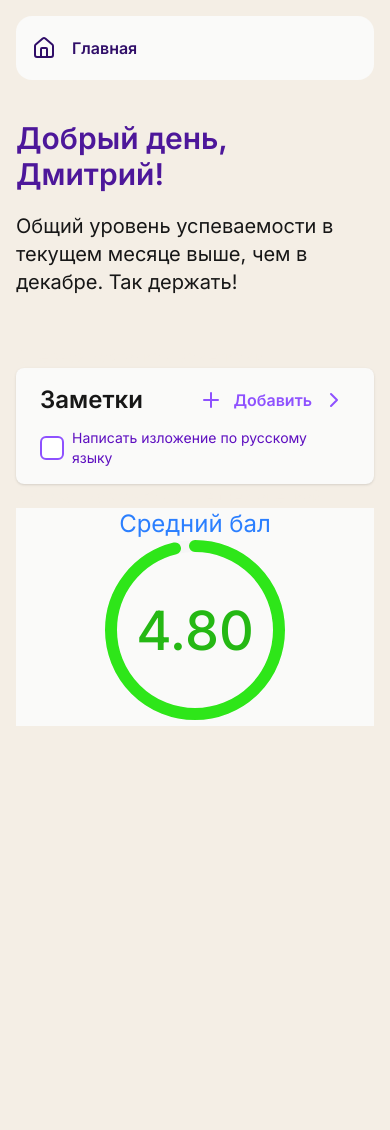
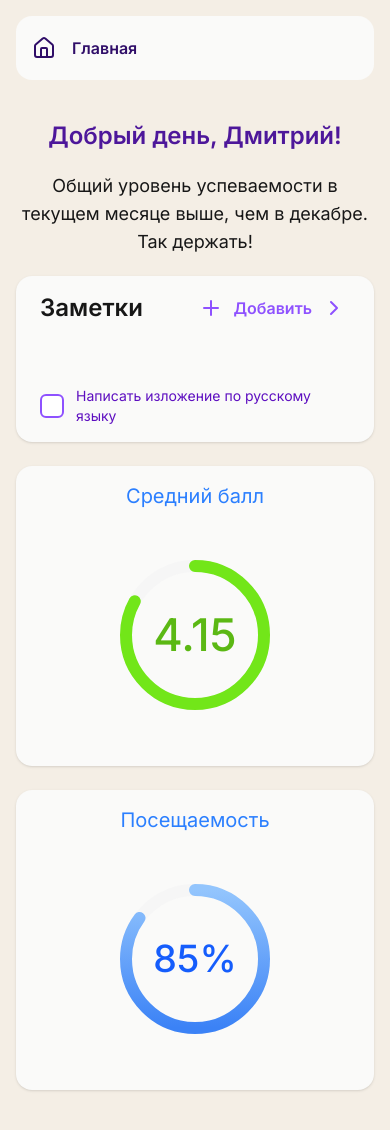
Before and after one commit to d1s0l/front-for-diary, a Next.js app: page /student/home in a window 390 px wide. Shown: the top 1130 px of the page. Before the commit the page ends 844 px from the top, so only its background shows below. Built offline with nearby package versions, Linux system fonts and the light colour scheme.

Commit message:
Средний балл и посещаемость на Главной стринце с адаптивом

```diff
--- a/src/app/student/home/page.tsx
+++ b/src/app/student/home/page.tsx
@@ -1,13 +1,14 @@
 "use client";
 
-import { IconTextElement } from "@/components/layout/ui/Header";
+import { useState } from "react";
 import Profile from "@/components/layout/ui/Profile";
 import { HomeIcon } from "lucide-react";
-import { useState } from "react";
+import { IconTextElement } from "@/components/layout/ui/Header";
 import { AddNoteButton } from "@/components/layout/ui/zametka/AddNoteButton";
 import { NoteInput } from "@/components/layout/ui/zametka/NoteInput";
 import { NoteItem } from "@/components/layout/ui/zametka/NoteItem";
-import { ScoreCircle } from "@/components/layout/ui/ScoreCircle";
+import { ScoreCircle } from "@/components/layout/ui/diagramms/AvarageScore";
+import { PercentageCircle } from "@/components/layout/ui/diagramms/AvarageAttendance"
 
 interface UserName {
   firstName: string;
@@ -52,24 +53,25 @@ const HomePage: React.FC = () => {
   return (
     <div>
       <div className="flex justify-between mb-10">
-            <IconTextElement
-            icon={HomeIcon}
-            text='Главная'/>
+        <IconTextElement icon={HomeIcon} text='Главная'/>
         <Profile />
       </div>
 
-        <div className="flex flex-row justify-around items-center mb-5">
-            <img className="hidden sm:block" src="/card.png" alt="Статистика" />
-            <div className="flex flex-col gap-5 mb-7">
-                <span className="text-violet-900 font-semibold text-3xl">Добрый день, {userData.firstName}!</span>
-                <span className="text-neutral-900 font-normal text-xl">Общий уровень успеваемости в текущем месяце выше, чем в декабре. Так держать!</span>
+      <div className="flex flex-col lg:flex-row justify-around items-center mb-5 gap-6">
+        <img className="hidden lg:block" src="/card.png" alt="Статистика" />
+        <div className="flex flex-col gap-5 w-full lg:w-2/3">
+          <span className="text-violet-900 font-semibold text-2xl lg:text-3xl text-center lg:text-left">
+            Добрый день, {userData.firstName}!
+          </span>
+          <span className="text-neutral-900 font-normal text-lg lg:text-xl text-center lg:text-left">
+            Общий уровень успеваемости в текущем месяце выше, чем в декабре. Так держать!
+          </span>
         </div>
       </div>
 
-        <div className="grid">
-            //Первая карточка с заметками
-            <div className=" bg-stone-50 px-6 py-4 rounded-lg shadow-sm">
-                <div className="flex flex-row flex-wrap justify-between items-center mb-3">
+      <div className="grid grid-cols-1 lg:grid-cols-[2fr_1fr_1fr] gap-6 mb-10">
+            <div className="bg-stone-50 px-6 py-4 rounded-2xl shadow-sm">
+                <div className="flex flex-wrap justify-between items-center mb-15.5">
                 <span className="font-semibold text-neutral-900 text-2xl">Заметки</span>
                 <AddNoteButton onClick={() => setIsAdding(true)} />
                 </div>
@@ -95,15 +97,16 @@ const HomePage: React.FC = () => {
                 ))}
                 </div>
             </div>
-            //Вторая карточка со средней оценкой
-            <div className="flex flex-col items-center bg-stone-50 ">
-                    <span className="text-2xl text-blue-500">Средний бал</span>
-                    <div>
-                        <ScoreCircle score={4.8} />
-                    </div>
+
+            <div className="flex flex-col items-center justify-between bg-stone-50 px-6 pb-14 pt-4 rounded-2xl shadow-sm h-full min-h-[300px]">
+                <span className="text-xl text-blue-500">Средний балл</span>
+                <ScoreCircle score={4.15} size={150} />
             </div>
 
-
+            <div className="flex flex-col items-center justify-between bg-stone-50 px-6 pb-14 pt-4 rounded-2xl shadow-sm h-full min-h-[300px]">
+                <span className="text-xl text-blue-500">Посещаемость</span>
+                <PercentageCircle percentage={85} size={150} />
+            </div>
         </div>
     </div>
   );
--- /dev/null
+++ b/src/components/layout/ui/diagramms/AvarageAttendance.tsx
@@ -0,0 +1,80 @@
+"use client";
+
+interface PercentageCircleProps {
+  percentage: number;
+  size?: number;
+  strokeWidth?: number;
+  showDecimal?: boolean;
+}
+
+export const PercentageCircle = ({
+  percentage,
+  size = 180,
+  strokeWidth = 12,
+  showDecimal = false
+}: PercentageCircleProps) => {
+
+  const validatedPercentage = Math.min(Math.max(percentage, 0), 100);
+
+
+  const gradientId = "blue-gradient";
+  const textColor = "text-blue-600";
+
+
+  const formatPercentage = (value: number) => {
+    return showDecimal ? value.toFixed(1) : Math.round(value);
+  };
+
+
+  const radius = (size - strokeWidth) / 2;
+  const circumference = 2 * Math.PI * radius;
+  const strokeDashoffset = circumference - (validatedPercentage / 100) * circumference;
+
+  return (
+    <div className="relative inline-flex items-center justify-center">
+      <svg
+        height={size}
+        width={size}
+        className="transform -rotate-90"
+      >
+        <defs>
+          <linearGradient id={gradientId} x1="0%" y1="0%" x2="100%" y2="0%">
+            <stop offset="0%" stopColor="#3b82f6" /> {/* blue-500 */}
+            <stop offset="100%" stopColor="#93c5fd" /> {/* blue-300 */}
+          </linearGradient>
+        </defs>
+
+
+        <circle
+          cx={size / 2}
+          cy={size / 2}
+          r={radius}
+          fill="transparent"
+          stroke="#e5e7eb"
+          strokeOpacity={0.2}
+          strokeWidth={strokeWidth}
+        />
+
+
+        <circle
+          cx={size / 2}
+          cy={size / 2}
+          r={radius}
+          fill="transparent"
+          stroke={`url(#${gradientId})`}
+          strokeWidth={strokeWidth}
+          strokeDasharray={circumference}
+          strokeDashoffset={strokeDashoffset}
+          strokeLinecap="round"
+          className="transition-all duration-500 ease-out"
+        />
+      </svg>
+
+
+      <span className={`absolute font-medium ${textColor}`}
+            style={{ fontSize: size * 0.25 }}>
+        {formatPercentage(validatedPercentage)}%
+      </span>
+    </div>
+  );
+};
--- a/src/components/layout/ui/ScoreCircle.tsx
+++ b/src/components/layout/ui/diagramms/AvarageScore.tsx
@@ -1,10 +1,10 @@
 "use client";
 
 interface ScoreCircleProps {
-  score: number; // Оценка от 1 до 5
-  size?: number; // Размер в пикселях (по умолчанию 60)
-  strokeWidth?: number; // Толщина линии (по умолчанию 8)
-  precision?: number; // Точность отображения (0, 1 или 2 знака)
+  score: number;
+  size?: number;
+  strokeWidth?: number;
+  precision?: number;
 }
 
 export const ScoreCircle = ({
@@ -35,7 +35,6 @@ export const ScoreCircle = ({
     return rounded % 1 === 0 ? rounded.toFixed(0) : rounded.toFixed(2);
   };
 
-  // Рассчитываем параметры круга
   const radius = (size - strokeWidth) / 2;
   const circumference = 2 * Math.PI * radius;
   const strokeDashoffset = circumference - (percentage / 100) * circumference;
--- a/src/components/layout/ui/zametka/NoteItem.tsx
+++ b/src/components/layout/ui/zametka/NoteItem.tsx
@@ -9,8 +9,7 @@ interface NoteItemProps {
 
 export const NoteItem = ({ id, label, checked, onToggle }: NoteItemProps) => {
   return (
-    <label className="flex items-center gap-2 sm:gap-3 cursor-pointer group w-full">
-      {/* Скрытый нативный чекбокс */}
+    <label className="flex items-center gap-3 sm:gap-3 cursor-pointer group w-full">
       <input
         type="checkbox"
         checked={checked}
@@ -18,9 +17,8 @@ export const NoteItem = ({ id, label, checked, onToggle }: NoteItemProps) => {
         className="sr-only"
       />
 
-      {/* Кастомный адаптивный чекбокс */}
       <div className={`
-        w-6 h-6 sm:w-7 sm:h-7 md:w-8 md:h-8  // Размеры для разных экранов
+        w-6 h-6 sm:w-7 sm:h-7 md:w-8 md:h-8
         border-2 rounded-md flex items-center justify-center
         transition-colors duration-200
         ${checked
@@ -33,12 +31,12 @@ export const NoteItem = ({ id, label, checked, onToggle }: NoteItemProps) => {
             viewBox="0 0 14 14"
             fill="none"
             xmlns="http://www.w3.org/2000/svg"
-            className="text-white w-3 h-3 sm:w-4 sm:h-4"  // Адаптивный размер иконки
+            className="text-white w-3 h-3 sm:w-4 sm:h-4"
           >
             <path
               d="M2 7L5.5 11L12 3"
               stroke="currentColor"
-              strokeWidth="1.5"  // Оптимальная толщина
+              strokeWidth="1.5"
               strokeLinecap="square"
               strokeLinejoin="miter"
             />
@@ -46,7 +44,6 @@ export const NoteItem = ({ id, label, checked, onToggle }: NoteItemProps) => {
         )}
       </div>
 
-      {/* Адаптивный текст */}
       <span className={`
         text-sm sm:text-base md:text-lg  // Размер шрифта для разных экранов
         ${checked ? 'line-through text-gray-400' : 'text-violet-800'}
```
Lines whose indentation alone changed are shown as unchanged.
